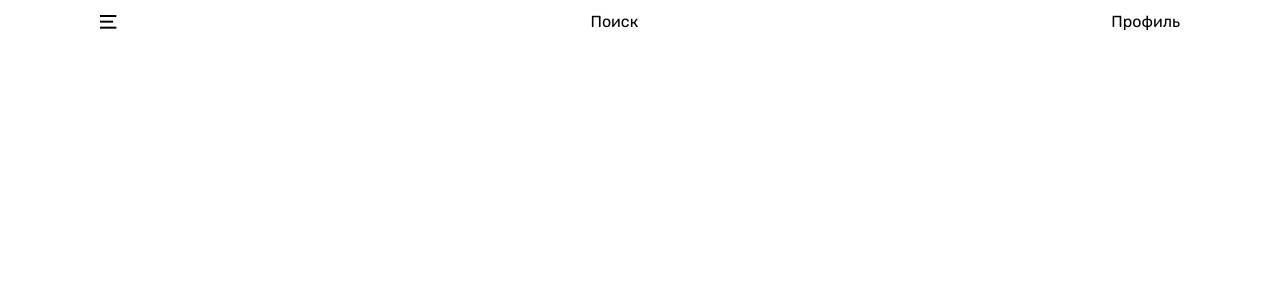
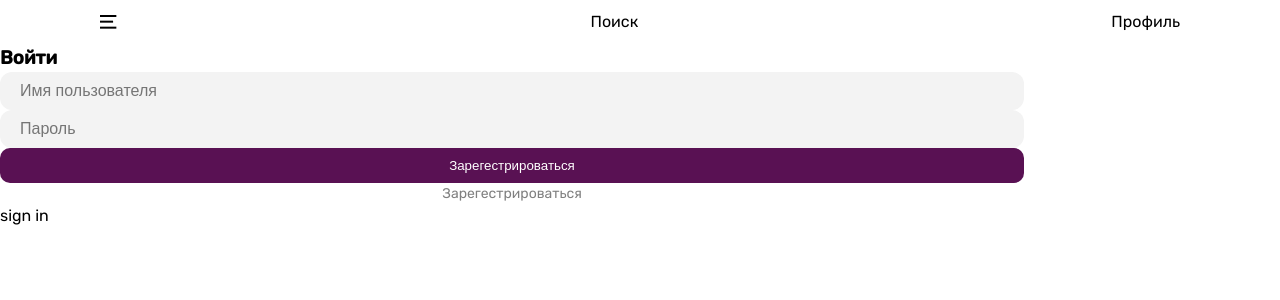
Before and after one commit to Cats-And-Soup/hello-ekb, a React (Vite) app: page /sign-in in a window 1280 px wide. Before the commit this address had no page. Shown: the top 300 px of the page. Built offline with nearby package versions, Linux system fonts and the light colour scheme.

Commit message:
feat: вход

```diff
--- a/src/app/app.tsx
+++ b/src/app/app.tsx
@@ -6,6 +6,7 @@ import { Main } from "../pages/main/main.tsx";
 import "./app.css";
 import { Header } from "../widgets/header/header.tsx";
 import { SignUp } from "../pages/sign-up/sign-up.tsx";
+import { SignIn } from "../pages/sign-in.tsx";
 
 export function App() {
   return (
@@ -15,6 +16,7 @@ export function App() {
         <Route path={"/"} element={<Main />} />
         <Route path={"/map-list"} element={<MapList />} />
         <Route path={"/sign-up"} element={<SignUp />} />
+        <Route path={"/sign-in"} element={<SignIn />} />
         <Route path={"/profile"} element={<Profile />} />
         <Route path={"/schedule"} element={<Schedule />} />
       </Routes>
--- /dev/null
+++ b/src/pages/sign-in.tsx
@@ -0,0 +1,72 @@
+import { Input } from "../shared/ui/input.tsx";
+import { useState, useEffect } from "react";
+import { Button } from "../shared/ui/button.tsx";
+import axios, { AxiosResponse } from "axios";
+import { useAuthStore } from "../shared/stores/auth-store.tsx";
+import { useNavigate } from "react-router";
+
+export const SignIn = () => {
+  const [username, setUsername] = useState("");
+  const [password, setPassword] = useState("");
+  const navigate = useNavigate();
+
+  const { token, setToken, setId, setName } = useAuthStore();
+
+  const signIn = () => {
+    axios
+      .post<
+        { username: string; password: string },
+        AxiosResponse<{ access_token: string; id: number; name: string }>
+      >("http://100.76.84.25:8000/api/v1/users/login", {
+        username,
+        password,
+      })
+      .then((res) => {
+        setToken(res.data.access_token);
+        setId(res.data.id.toString());
+        setName(res.data.name);
+        navigate("/");
+      });
+  };
+
+  useEffect(() => {
+    if (token) {
+      navigate("/");
+    }
+  }, [token]);
+
+  return (
+    <div className={"sign-in-page"}>
+      <div className="sign-in-form">
+        <h3>Войти</h3>
+        <Input
+          width={"80%"}
+          onChange={setUsername}
+          value={username}
+          placeholder={"Имя пользователя"}
+        />
+        <Input
+          value={password}
+          width={"80%"}
+          placeholder={"Пароль"}
+          onChange={setPassword}
+        />
+        <Button width={"80%"} onClick={() => signIn()}>
+          Зарегестрироваться
+        </Button>
+        <p
+          onClick={() => navigate("/sign-in")}
+          style={{
+            color: "gray",
+            fontSize: "14px",
+            textAlign: "center",
+            width: "80%",
+          }}
+        >
+          Зарегестрироваться
+        </p>
+      </div>
+      sign in
+    </div>
+  );
+};
--- a/src/pages/sign-up/sign-up.tsx
+++ b/src/pages/sign-up/sign-up.tsx
@@ -1,30 +1,68 @@
 import { useNavigate } from "react-router";
 import { Button } from "../../shared/ui/button.tsx";
 import { Input } from "../../shared/ui/input.tsx";
-import { useState } from "react";
+import { useState, useEffect } from "react";
 import Cat from "../../shared/assets/acatwithoutsoup.png";
 import "./sign-up.css";
-import axios from "axios";
+import axios, { AxiosResponse } from "axios";
+import { useAuthStore } from "../../shared/stores/auth-store.tsx";
+
+const validate = (username: string, password: string, email: string) => {
+  if (username.length < 4) {
+    throw new Error("Имя пользователя слишком короткое");
+  }
+  if (password.length < 8) {
+    throw new Error("Пароль слишком короткий");
+  }
+
+  if (email.length < 5 || !email.includes("@")) {
+    throw new Error("Введите корректный email");
+  }
+};
 
 export const SignUp = () => {
   const navigate = useNavigate();
+
+  const [error, setError] = useState<null | string>(null);
 
   const [username, setUsername] = useState("");
   const [password, setPassword] = useState("");
   const [email, setEmail] = useState("");
 
+  const { token, setToken, setId, setName } = useAuthStore();
+
   const signUp = () => {
+    try {
+      validate(username, password, email);
+    } catch (e: unknown) {
+      if (e instanceof Error) {
+        setError(e.message);
+      }
+      return;
+    }
     axios
-      .post<{ password: string; name: string; email: string }>(
-        "http://100.76.84.25:8000/api/v1/users/create",
-        {
-          password,
-          name: username,
-          email,
-        },
-      )
-      .then(() => navigate("/"));
+      .post<
+        { password: string; name: string; email: string },
+        AxiosResponse<{ access_token: string; id: number; name: string }>
+      >("http://100.76.84.25:8000/api/v1/users/create", {
+        password,
+        name: username,
+        email,
+      })
+      .then((res) => {
+        setToken(res.data.access_token);
+        setId(res.data.id.toString());
+        setName(res.data.name);
+        navigate("/");
+      })
+      .catch(() => setError("Произошла ошибка при логине"));
   };
+
+  useEffect(() => {
+    if (token) {
+      navigate("/");
+    }
+  }, [token]);
 
   return (
     <div className={"sign-up-page"}>
@@ -54,6 +92,7 @@ export const SignUp = () => {
         <Button width={"80%"} onClick={() => signUp()}>
           Зарегестрироваться
         </Button>
+        {error && <p style={{ color: "red" }}>{error}</p>}
         <p
           onClick={() => navigate("/sign-in")}
           style={{
--- /dev/null
+++ b/src/shared/stores/auth-store.tsx
@@ -0,0 +1,28 @@
+import { create } from "zustand";
+import { persist } from "zustand/middleware";
+
+type AuthStore = {
+  token: string | null;
+  id: string | null;
+  name: string | null;
+  setToken: (token: string) => void;
+  setId: (id: string) => void;
+  setName: (name: string) => void;
+
+  invalidate: () => void;
+};
+
+export const useAuthStore = create(
+  persist<AuthStore>(
+    (set) => ({
+      token: null,
+      id: null,
+      name: null,
+      setToken: (token: string) => set(() => ({ token })),
+      setId: (id: string) => set(() => ({ id })),
+      setName: (name: string) => set(() => ({ name })),
+      invalidate: () => set(() => ({ token: null, id: null, name: null })),
+    }),
+    { name: "auth" },
+  ),
+);
--- a/src/widgets/header/header.tsx
+++ b/src/widgets/header/header.tsx
@@ -1,7 +1,9 @@
 import "./header.css";
 import burger from "../../shared/assets/burger.svg";
+import { useAuthStore } from "../../shared/stores/auth-store.tsx";
 
 export const Header = () => {
+  const { name } = useAuthStore();
   return (
     <header className={"header"}>
       <div
@@ -10,7 +12,8 @@ export const Header = () => {
       >
         <img src={burger} height={14} alt={"-"} />
       </div>
-      <div>Поиск</div> <div>Профиль</div>
+      <div>Поиск</div>{" "}
+      <div style={{ cursor: "pointer" }}>{name || "Профиль"}</div>
     </header>
   );
 };
--- a/src/widgets/slider/slider.tsx
+++ b/src/widgets/slider/slider.tsx
@@ -61,6 +61,7 @@ export const Slider: React.FC<SliderProps> = ({ events }) => {
             <div
               style={{
                 position: "absolute",
+                cursor: "pointer",
                 left: "0",
                 top: "0",
                 width: "20%",
@@ -77,6 +78,7 @@ export const Slider: React.FC<SliderProps> = ({ events }) => {
             <div
               style={{
                 position: "absolute",
+                cursor: "pointer",
                 left: "80%",
                 top: "0",
                 width: "20%",
```
